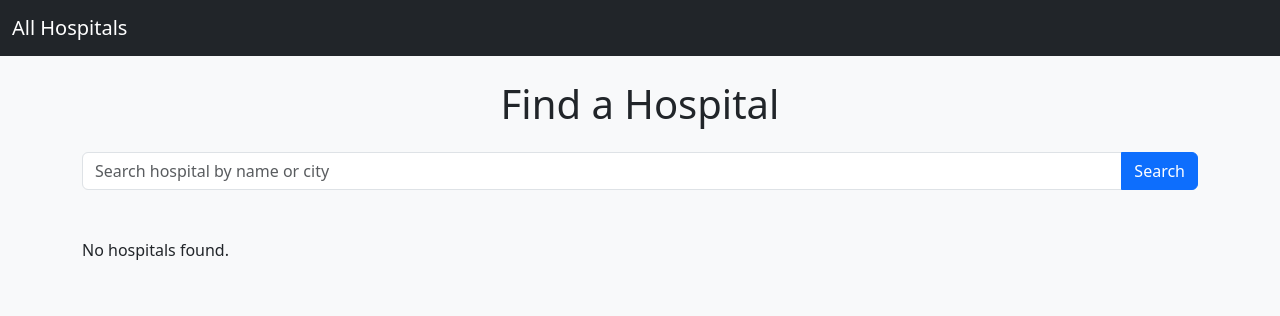
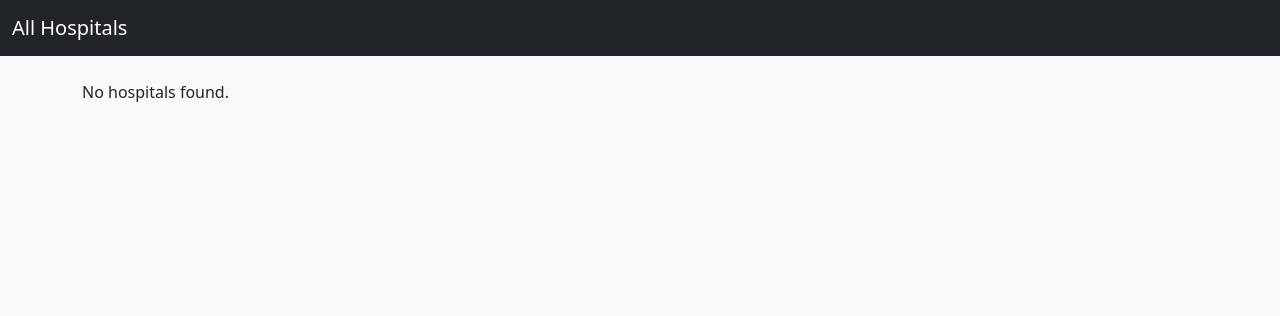
Before and after one commit to biharichin/flask-login-app, a Flask app: page /hospital in a window 1280 px wide. Shown: the top 316 px of the page. Run offline with Flask 3, Linux system fonts and the light colour scheme; the visitor is signed in with stand-in values (Sample User, id 1); data that the repository does not hold is empty.

Commit message:
remove lines

```diff
--- a/app.py
+++ b/app.py
@@ -1,5 +1,6 @@
 from flask import Flask, render_template, request, redirect, session, flash
 import mysql.connector
+from werkzeug.security import generate_password_hash, check_password_hash
 import os
 
 app = Flask(__name__)
@@ -42,8 +43,8 @@ def create_tables():
 
         c.execute("""
             CREATE TABLE IF NOT EXISTS users (
-                email VARCHAR(100),
-                password VARCHAR(100),
+                email VARCHAR(100) UNIQUE NOT NULL,
+                password VARCHAR(255) NOT NULL,
                 city VARCHAR(50)
             )
         """)
@@ -118,16 +119,19 @@ def add_photo_column():
 def signup():
     if request.method == "POST":
         email = request.form["email"]
-        password = request.form["password"]
+        # Hash the password before storing it for security
+        password = generate_password_hash(request.form["password"])
         city = request.form["city"]
 
         conn = get_connection()
         c = conn.cursor()
         print("🟢 Connected and inserting data")
+        # Store the hashed password, not the plain text one
         c.execute("INSERT INTO users (email, password, city) VALUES (%s, %s, %s)", (email, password, city))
         conn.commit()
         conn.close()
-        return "Signup successful! Go to /login"
+        flash("Signup successful! Please log in.", "success")
+        return redirect("/login")
     return render_template("signup.html")
 
 
@@ -138,16 +142,19 @@ def login():
         password = request.form["password"]
 
         conn = get_connection()
-        c = conn.cursor()
-        c.execute("SELECT * FROM users WHERE email = %s AND password = %s", (email, password))
+        # Use a dictionary cursor to access columns by name (e.g., user['password'])
+        c = conn.cursor(dictionary=True)
+        c.execute("SELECT * FROM users WHERE email = %s", (email,))
         user = c.fetchone()
         conn.close()
 
-        if user:
-            session["email"] = email
+        # Check if user exists and if the provided password matches the stored hash
+        if user and check_password_hash(user['password'], password):
+            session["email"] = user['email']
             return redirect("/dashboard")
         else:
-            return "Invalid credentials. Try again."
+            flash("Invalid credentials. Please try again.", "danger")
+            return redirect("/login")
     return render_template("login.html")
 
 @app.route("/logout")
@@ -275,14 +282,10 @@ def doctor_detail(doctor_id):
 def hospital_page():
     if "email" not in session:
         return redirect("/login")
-    query = request.args.get("query", "")
     conn = get_connection()
     c = conn.cursor(dictionary=True) # Use a dictionary cursor for easier access
-    if query:
-        c.execute("SELECT name, city, hospital_type, photo_url FROM hospitals WHERE name LIKE %s OR city LIKE %s",
-                  ('%' + query + '%', '%' + query + '%'))
-    else:
-        c.execute("SELECT name, city, hospital_type, photo_url FROM hospitals")
+    # Always fetch all hospitals, removing the search functionality
+    c.execute("SELECT name, city, hospital_type, photo_url FROM hospitals")
     results = c.fetchall()
     conn.close()
     return render_template("hospital.html", results=results)
@@ -326,14 +329,10 @@ def pathology_detail(lab_id):
 def pathology_page():
     if "email" not in session:
         return redirect("/login")
-    query = request.args.get("query", "")
     conn = get_connection()
     c = conn.cursor(dictionary=True)
-    if query:
-        c.execute("SELECT name, city, lab_type, photo_url FROM pathology_labs WHERE name LIKE %s OR city LIKE %s",
-                  ('%' + query + '%', '%' + query + '%'))
-    else:
-        c.execute("SELECT name, city, lab_type, photo_url FROM pathology_labs")
+    # Always fetch all pathology labs, removing the search functionality
+    c.execute("SELECT name, city, lab_type, photo_url FROM pathology_labs")
     results = c.fetchall()
     conn.close()
     return render_template("pathology.html", results=results)
@@ -357,17 +356,6 @@ def submit_doctor():
         return "Doctor added successfully!"
     return render_template("submit.html")
 
-@app.route("/fixcity")
-def fix_city_column():
-    try:
-        conn = get_connection()
-        c = conn.cursor()
-        c.execute("ALTER TABLE users ADD COLUMN city VARCHAR(50)")
-        conn.commit()
-        conn.close()
-        return "✅ City column added"
-    except Exception as e:
-        return f"❌ Error: {e}"
 #app.route("/viewusers")
 @app.route("/dbcheck")
 def db_check():
--- a/templates/hospital.html
+++ b/templates/hospital.html
@@ -28,14 +28,6 @@
     </nav>
 
     <div class="container mt-4">
-        <h1 class="mb-4 text-center">Find a Hospital</h1>
-        <form method="GET" action="/hospital" class="mb-5">
-            <div class="input-group">
-                <input type="text" name="query" class="form-control" placeholder="Search hospital by name or city" value="{{ request.args.get('query', '') }}">
-                <button class="btn btn-primary" type="submit">Search</button>
-            </div>
-        </form>
-
         {% if results %}
             <div class="row">
                 {% for hospital in results %}
```
Also changed, not shown: templates/pathology.html (+0 -8 lines).
